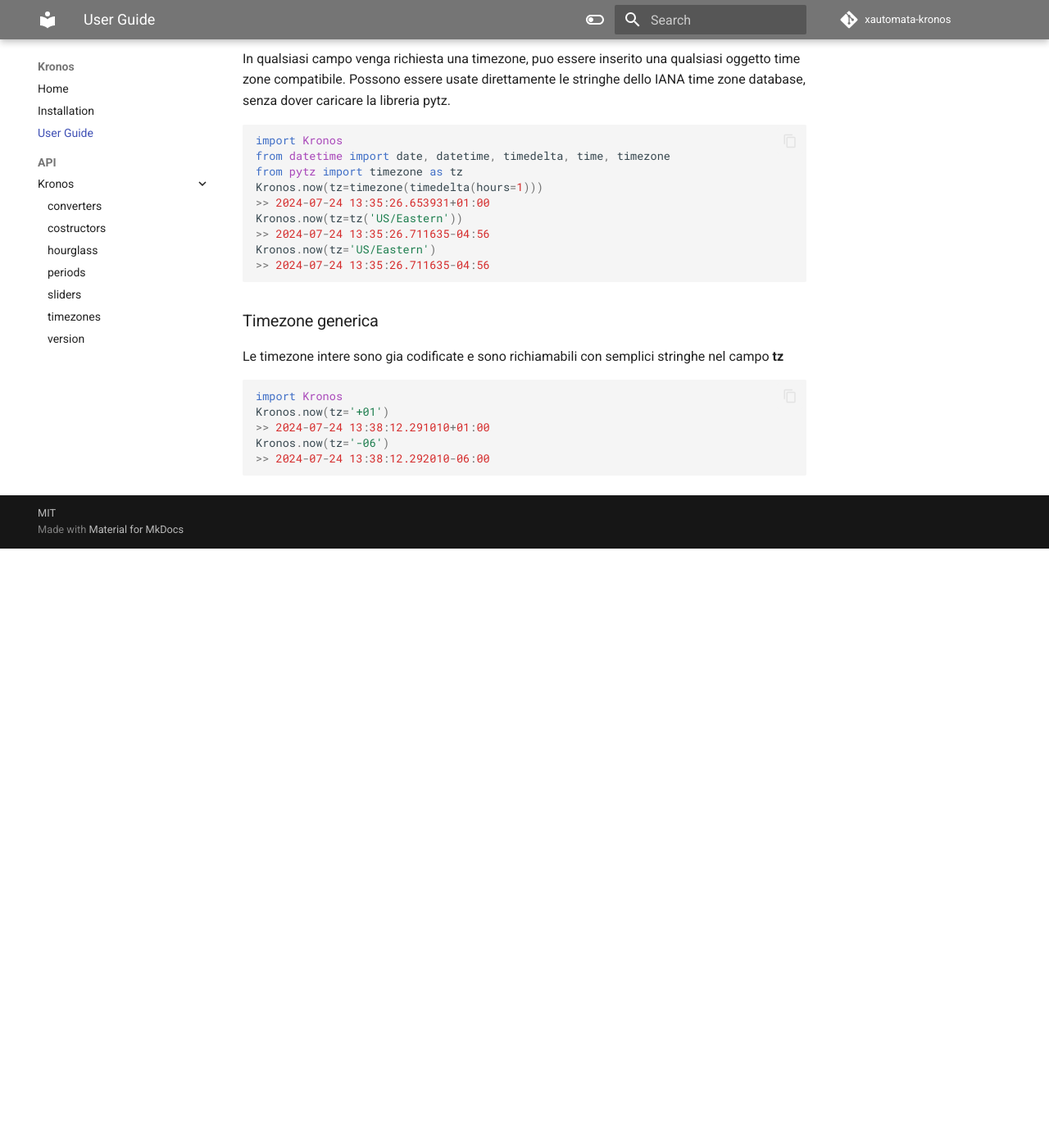
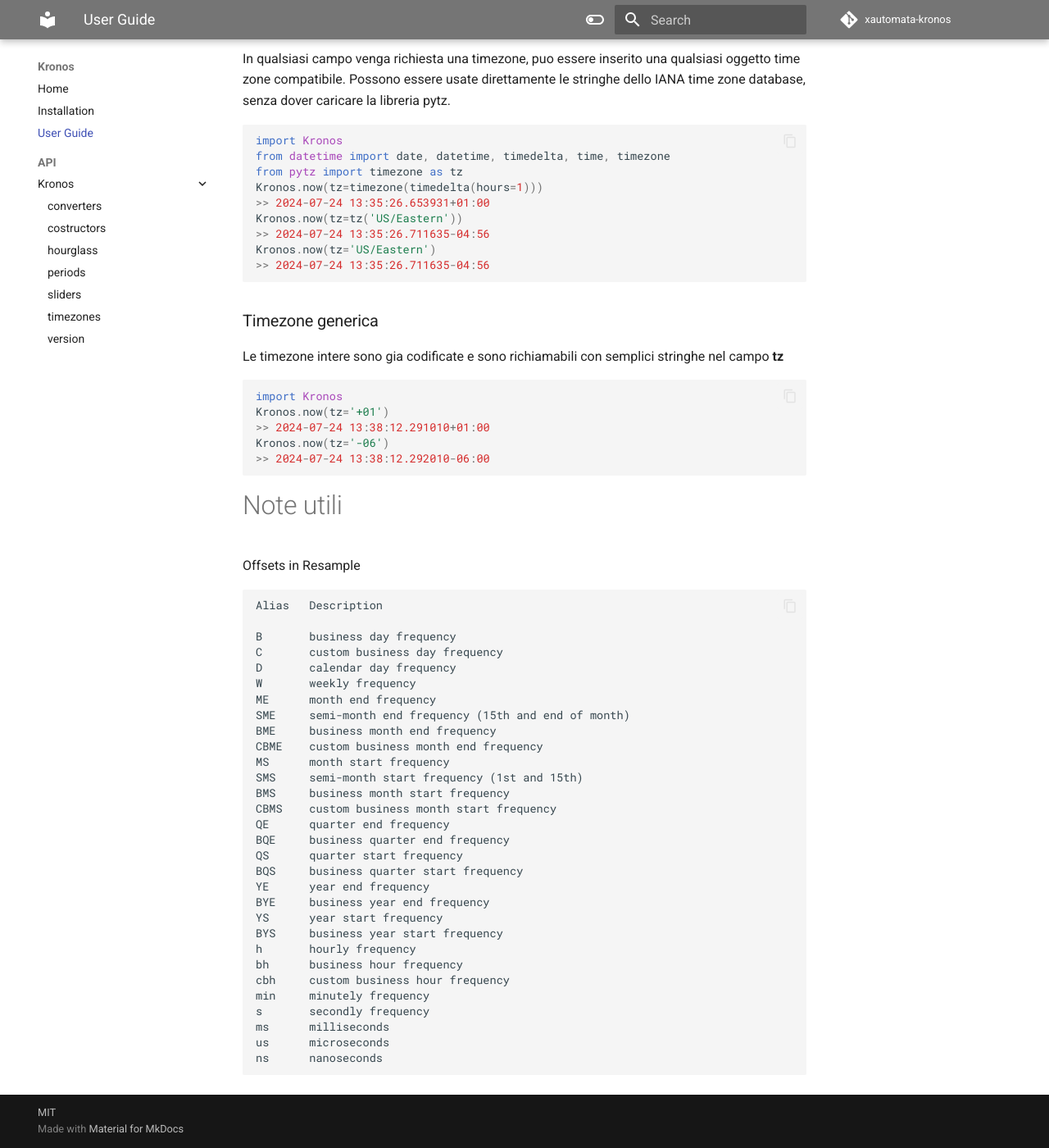
Before and after one commit to sherlogic/xautomata-kronos, an MkDocs documentation site: the page built from docs/user_guide.md, in a window 1280 px wide and 1400 px high, scrolled down 5427 px. Shown: the whole window at 82% size. Built offline with MkDocs 1.6.1 and Material for MkDocs 9.7.7, drawn with Linux system fonts in a browser that asks for light colours; comment, search, counter and statistics services are not loaded; before the commit the page ends 6096 px from its top, so only the background shows below that.

Commit message:
Update README and user guide with resampling offsets, and bump version to 6.1.1.

````diff
--- a/Kronos/version.py
+++ b/Kronos/version.py
@@ -1 +1 @@
-version = '6.1.0'
+version = '6.1.1'
--- a/docs/user_guide.md
+++ b/docs/user_guide.md
@@ -232,3 +232,40 @@
 Kronos.now(tz='-06')
 >> 2024-07-24 13:38:12.292010-06:00
 ```
+
+
+# Note utili
+
+Offsets in Resample
+```
+Alias   Description
+
+B       business day frequency
+C       custom business day frequency
+D       calendar day frequency
+W       weekly frequency
+ME      month end frequency
+SME     semi-month end frequency (15th and end of month)
+BME     business month end frequency
+CBME    custom business month end frequency
+MS      month start frequency
+SMS     semi-month start frequency (1st and 15th)
+BMS     business month start frequency
+CBMS    custom business month start frequency
+QE      quarter end frequency
+BQE     business quarter end frequency
+QS      quarter start frequency
+BQS     business quarter start frequency
+YE      year end frequency
+BYE     business year end frequency
+YS      year start frequency
+BYS     business year start frequency
+h       hourly frequency
+bh      business hour frequency
+cbh     custom business hour frequency
+min     minutely frequency
+s       secondly frequency
+ms      milliseconds
+us      microseconds
+ns      nanoseconds
+```
````
Also changed, not shown: README.md (+36 -0 lines).
